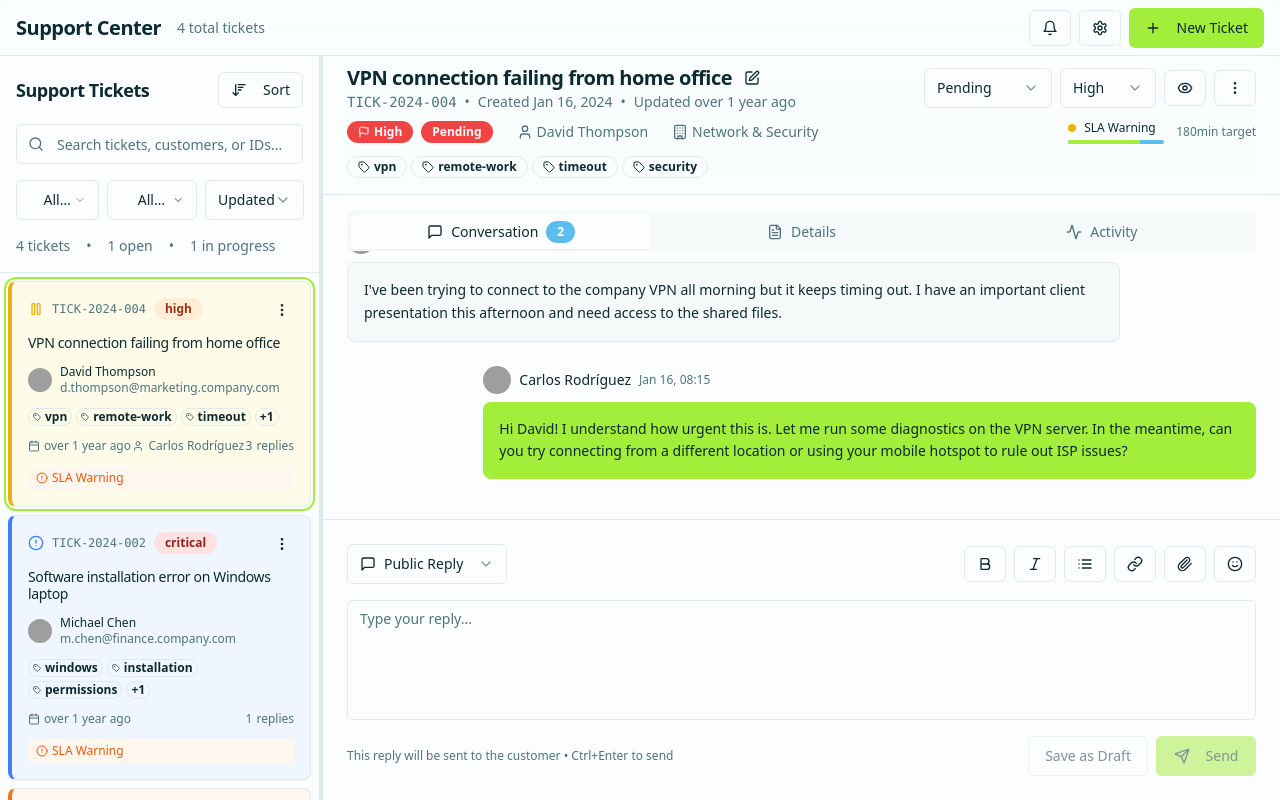
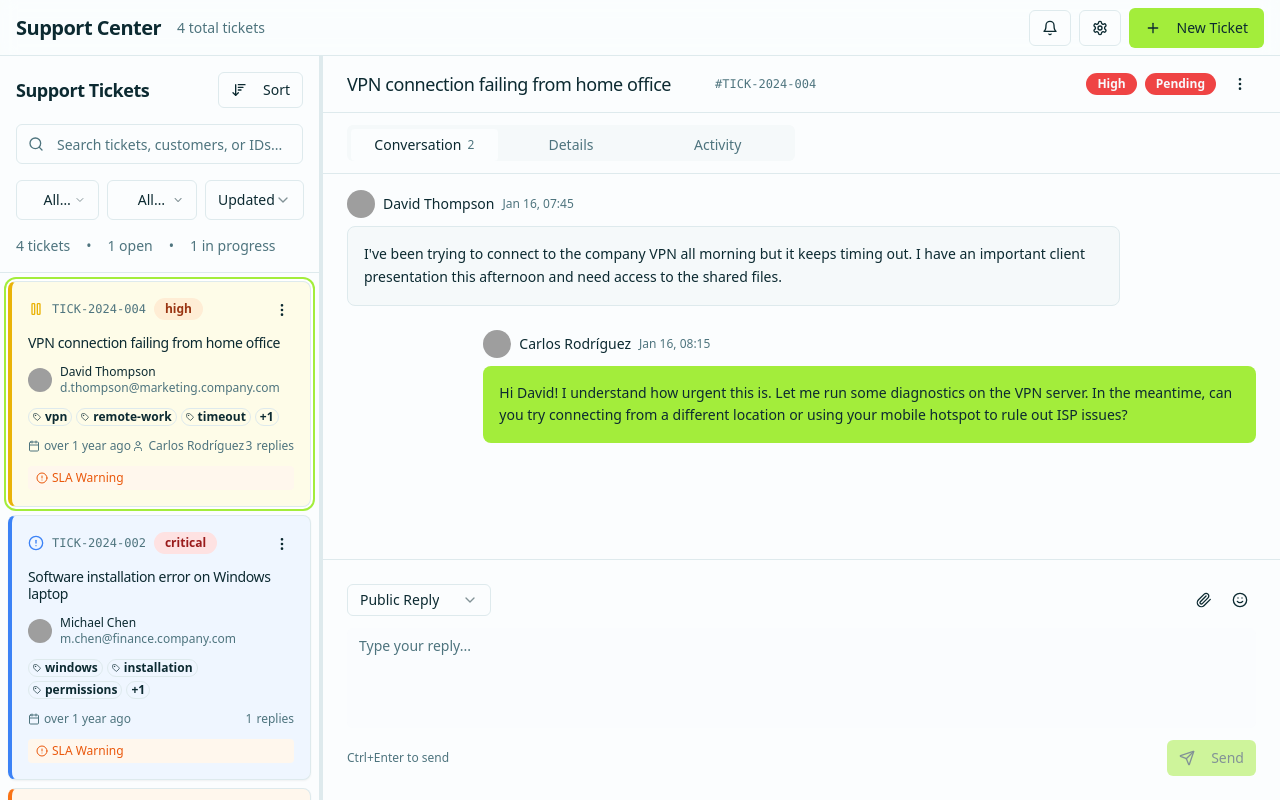
Before and after one commit to branzontech/helpdesk-insights-dashboard, a React (Vite) app: page /tickets in a window 1280 px wide. Both pictures are taken after a click on the element 159 px from the left and 393 px from the top of the page. Built offline with nearby package versions, Linux system fonts and the light colour scheme; grey boxes are pictures that could not be loaded.

Commit message:
Refine ticket view UX
Simplify ticket view and improve tab experience.

```diff
--- a/src/components/ticket/TicketViewEnhanced.tsx
+++ b/src/components/ticket/TicketViewEnhanced.tsx
@@ -133,98 +133,60 @@ const TicketViewEnhanced: React.FC<TicketViewEnhancedProps> = ({
 
   return (
     <div className="h-full bg-background flex flex-col">
-      {/* Enhanced Header */}
-      <div className="border-b bg-background/95 backdrop-blur supports-[backdrop-filter]:bg-background/60">
-        <div className="flex h-16 items-center justify-between px-6">
-          <div className="flex items-center space-x-4 flex-1">
-            <div className="flex flex-col">
+      {/* Minimalist Header */}
+      <div className="border-b bg-background">
+        <div className="flex h-14 items-center justify-between px-6">
+          <div className="flex items-center space-x-3 flex-1">
             {isEditing ? (
               <div className="flex items-center space-x-2">
                 <Input
                   value={editedTitle}
                   onChange={(e) => setEditedTitle(e.target.value)}
-                    className="text-lg font-semibold"
+                  className="text-lg font-medium"
                   onKeyDown={(e) => e.key === 'Enter' && handleTitleSave()}
                   autoFocus
                 />
                 <Button size="sm" onClick={handleTitleSave}>Save</Button>
-                  <Button size="sm" variant="outline" onClick={() => setIsEditing(false)}>
+                <Button size="sm" variant="ghost" onClick={() => setIsEditing(false)}>
                   <X className="h-4 w-4" />
                 </Button>
               </div>
             ) : (
               <div className="flex items-center space-x-2">
-                  <h1 className="text-xl font-semibold truncate">{ticket.title}</h1>
+                <h1 className="text-lg font-medium truncate max-w-md">{ticket.title}</h1>
                 <Button
                   variant="ghost"
                   size="sm"
                   onClick={() => setIsEditing(true)}
-                    className="h-6 w-6 p-0"
+                  className="h-6 w-6 p-0 opacity-0 group-hover:opacity-100 transition-opacity"
                 >
                   <Edit className="h-3 w-3" />
                 </Button>
               </div>
             )}
-              <div className="flex items-center space-x-2 text-sm text-muted-foreground">
-                <span className="font-mono">{ticket.id}</span>
-                <span>•</span>
-                <span>Created {format(new Date(ticket.createdAt), 'MMM dd, yyyy')}</span>
-                <span>•</span>
-                <span>Updated {formatDistanceToNow(new Date(ticket.updatedAt), { addSuffix: true })}</span>
-              </div>
-            </div>
+            <div className="text-xs text-muted-foreground font-mono">#{ticket.id}</div>
           </div>
 
           <div className="flex items-center space-x-2">
-            {/* Status Dropdown */}
-            <Select value={ticket.status} onValueChange={handleStatusChange}>
-              <SelectTrigger className="w-32">
-                <SelectValue />
-              </SelectTrigger>
-              <SelectContent>
-                <SelectItem value="open">Open</SelectItem>
-                <SelectItem value="inProgress">In Progress</SelectItem>
-                <SelectItem value="pending">Pending</SelectItem>
-                <SelectItem value="closed">Closed</SelectItem>
-              </SelectContent>
-            </Select>
-
-            {/* Priority Dropdown */}
-            <Select value={ticket.priority} onValueChange={handlePriorityChange}>
-              <SelectTrigger className="w-24">
-                <SelectValue />
-              </SelectTrigger>
-              <SelectContent>
-                <SelectItem value="low">Low</SelectItem>
-                <SelectItem value="medium">Medium</SelectItem>
-                <SelectItem value="high">High</SelectItem>
-                <SelectItem value="critical">Critical</SelectItem>
-              </SelectContent>
-            </Select>
-
-            <Tooltip>
-              <TooltipTrigger asChild>
-                <Button
-                  variant="outline"
-                  size="sm"
-                  onClick={() => setShowPrivateNotes(!showPrivateNotes)}
-                  className={showPrivateNotes ? 'bg-muted' : ''}
-                >
-                  {showPrivateNotes ? <EyeOff className="h-4 w-4" /> : <Eye className="h-4 w-4" />}
-                </Button>
-              </TooltipTrigger>
-              <TooltipContent>
-                {showPrivateNotes ? 'Hide private notes' : 'Show private notes'}
-              </TooltipContent>
-            </Tooltip>
+            <Badge variant={getPriorityColor(ticket.priority)} className="capitalize text-xs">
+              {ticket.priority}
+            </Badge>
+            <Badge variant={getStatusColor(ticket.status)} className="capitalize text-xs">
+              {ticket.status.replace(/([A-Z])/g, ' $1').trim()}
+            </Badge>
 
             <DropdownMenu>
               <DropdownMenuTrigger asChild>
-                <Button variant="outline" size="sm">
+                <Button variant="ghost" size="sm" className="h-8 w-8 p-0">
                   <MoreVertical className="h-4 w-4" />
                 </Button>
               </DropdownMenuTrigger>
               <DropdownMenuContent align="end">
+                <DropdownMenuItem onClick={() => setShowPrivateNotes(!showPrivateNotes)}>
+                  {showPrivateNotes ? <EyeOff className="mr-2 h-4 w-4" /> : <Eye className="mr-2 h-4 w-4" />}
+                  {showPrivateNotes ? 'Hide private notes' : 'Show private notes'}
+                </DropdownMenuItem>
+                <DropdownMenuSeparator />
                 <DropdownMenuItem>
                   <UserPlus className="mr-2 h-4 w-4" />
                   Assign Agent
@@ -250,82 +212,26 @@ const TicketViewEnhanced: React.FC<TicketViewEnhancedProps> = ({
             </DropdownMenu>
           </div>
         </div>
-
-        {/* Quick Info Bar */}
-        <div className="px-6 pb-4">
-          <div className="flex items-center justify-between">
-            <div className="flex items-center space-x-6">
-              <div className="flex items-center space-x-2">
-                <Badge variant={getPriorityColor(ticket.priority)} className="capitalize">
-                  <Flag className="h-3 w-3 mr-1" />
-                  {ticket.priority}
-                </Badge>
-                <Badge variant={getStatusColor(ticket.status)} className="capitalize">
-                  {ticket.status.replace(/([A-Z])/g, ' $1').trim()}
-                </Badge>
       </div>
 
-              <div className="flex items-center space-x-1 text-sm text-muted-foreground">
-                <User className="h-4 w-4" />
-                <span>{ticket.customer.name}</span>
-              </div>
-
-              <div className="flex items-center space-x-1 text-sm text-muted-foreground">
-                <Building className="h-4 w-4" />
-                <span>{ticket.category}</span>
-              </div>
-            </div>
-
-            {/* SLA Progress */}
-            {ticket.sla && (
-              <div className="flex items-center space-x-3">
-                <div className="text-sm">
-                  <div className="flex items-center space-x-2">
-                    <div className={`w-2 h-2 rounded-full ${slaStatus.color}`} />
-                    <span className="text-xs font-medium">{slaStatus.text}</span>
-                  </div>
-                  <Progress value={slaStatus.progress} className="w-24 h-1 mt-1" />
-                </div>
-                <div className="text-xs text-muted-foreground">
-                  {ticket.sla.resolutionTime}min target
-                </div>
-              </div>
-            )}
-          </div>
-
-          {/* Tags */}
-          {ticket.tags.length > 0 && (
-            <div className="flex flex-wrap gap-1 mt-3">
-              {ticket.tags.map((tag, index) => (
-                <Badge key={index} variant="outline" className="text-xs">
-                  <Tag className="h-3 w-3 mr-1" />
-                  {tag}
-                </Badge>
-              ))}
-            </div>
-          )}
-        </div>
-      </div>
-
-      {/* Main Content with Tabs */}
+      {/* Main Content with Minimalist Tabs */}
       <div className="flex-1 overflow-hidden">
         <Tabs value={activeTab} onValueChange={setActiveTab} className="h-full flex flex-col">
-          <div className="px-6 pt-4">
-            <TabsList className="grid w-full grid-cols-3">
-              <TabsTrigger value="conversation" className="flex items-center space-x-2">
-                <MessageSquare className="h-4 w-4" />
-                <span>Conversation</span>
-                <Badge variant="secondary" className="ml-1 text-xs">
+          <div className="px-6 py-3 border-b">
+            <TabsList className="grid w-full max-w-md grid-cols-3 h-9">
+              <TabsTrigger value="conversation" className="text-sm data-[state=active]:shadow-none">
+                Conversation
+                {filteredMessages.length > 0 && (
+                  <span className="ml-1.5 text-xs text-muted-foreground">
                     {filteredMessages.length}
-                </Badge>
+                  </span>
+                )}
               </TabsTrigger>
-              <TabsTrigger value="details" className="flex items-center space-x-2">
-                <FileText className="h-4 w-4" />
-                <span>Details</span>
+              <TabsTrigger value="details" className="text-sm data-[state=active]:shadow-none">
+                Details
               </TabsTrigger>
-              <TabsTrigger value="activity" className="flex items-center space-x-2">
-                <Activity className="h-4 w-4" />
-                <span>Activity</span>
+              <TabsTrigger value="activity" className="text-sm data-[state=active]:shadow-none">
+                Activity
               </TabsTrigger>
             </TabsList>
           </div>
@@ -342,49 +248,25 @@ const TicketViewEnhanced: React.FC<TicketViewEnhancedProps> = ({
                 </div>
               </ScrollArea>
 
-              {/* Enhanced Reply Box */}
+              {/* Minimalist Reply Box */}
               <div className="border-t bg-background p-6">
-                <div className="space-y-4">
+                <div className="space-y-3">
                   <div className="flex items-center justify-between">
-                    <div className="flex items-center space-x-2">
                     <Select value={replyType} onValueChange={(value: 'public' | 'private') => setReplyType(value)}>
-                        <SelectTrigger className="w-40">
+                      <SelectTrigger className="w-36 h-8">
                         <SelectValue />
                       </SelectTrigger>
                       <SelectContent>
-                          <SelectItem value="public">
-                            <div className="flex items-center">
-                              <MessageSquare className="h-4 w-4 mr-2" />
-                              Public Reply
-                            </div>
-                          </SelectItem>
-                          <SelectItem value="private">
-                            <div className="flex items-center">
-                              <Eye className="h-4 w-4 mr-2" />
-                              Private Note
-                            </div>
-                          </SelectItem>
+                        <SelectItem value="public">Public Reply</SelectItem>
+                        <SelectItem value="private">Private Note</SelectItem>
                       </SelectContent>
                     </Select>
-                    </div>
 
-                    <div className="flex items-center space-x-2">
-                      <Button variant="outline" size="sm">
-                        <Bold className="h-4 w-4" />
-                      </Button>
-                      <Button variant="outline" size="sm">
-                        <Italic className="h-4 w-4" />
-                      </Button>
-                      <Button variant="outline" size="sm">
-                        <List className="h-4 w-4" />
-                      </Button>
-                      <Button variant="outline" size="sm">
-                        <Link className="h-4 w-4" />
-                      </Button>
-                      <Button variant="outline" size="sm">
+                    <div className="flex items-center space-x-1">
+                      <Button variant="ghost" size="sm" className="h-8 w-8 p-0">
                         <Paperclip className="h-4 w-4" />
                       </Button>
-                      <Button variant="outline" size="sm">
+                      <Button variant="ghost" size="sm" className="h-8 w-8 p-0">
                         <Smile className="h-4 w-4" />
                       </Button>
                     </div>
@@ -394,7 +276,7 @@ const TicketViewEnhanced: React.FC<TicketViewEnhancedProps> = ({
                     placeholder={replyType === 'private' ? 'Add a private note...' : 'Type your reply...'}
                     value={replyContent}
                     onChange={(e) => setReplyContent(e.target.value)}
-                    className="min-h-[120px] resize-none"
+                    className="min-h-[100px] resize-none border-0 focus-visible:ring-1 bg-muted/30"
                     onKeyDown={(e) => {
                       if (e.key === 'Enter' && (e.ctrlKey || e.metaKey)) {
                         handleSendReply();
@@ -404,21 +286,16 @@ const TicketViewEnhanced: React.FC<TicketViewEnhancedProps> = ({
 
                   <div className="flex justify-between items-center">
                     <div className="text-xs text-muted-foreground">
-                      {replyType === 'private' ? 'This note will only be visible to agents' : 'This reply will be sent to the customer'} • Ctrl+Enter to send
+                      Ctrl+Enter to send
                     </div>
-                    <div className="flex items-center space-x-2">
-                      <Button variant="outline" disabled={!replyContent.trim()}>
-                        Save as Draft
-                      </Button>
                     <Button
                       onClick={handleSendReply}
                       disabled={!replyContent.trim()}
-                        className="min-w-[100px]"
+                      size="sm"
                     >
                       <Send className="h-4 w-4 mr-2" />
                       Send
                     </Button>
-                    </div>
                   </div>
                 </div>
               </div>
```
Lines whose indentation alone changed are shown as unchanged.
